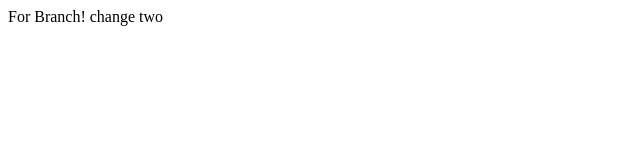
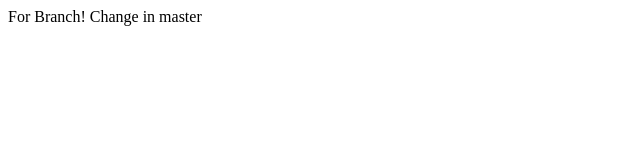
Before and after one commit to maks-web/se, a plain HTML site: page index.html in a window 1280 px wide. Shown: the full height of the page, 0-640 px from the left. Drawn offline with Linux system fonts and the light colour scheme.

Commit message:
change in master

```diff
--- a/index.html
+++ b/index.html
@@ -5,6 +5,6 @@
 	</head>
 	<body>
 		For Branch!
-		change two
+		Change in master
 	</body>
 </html>
```
